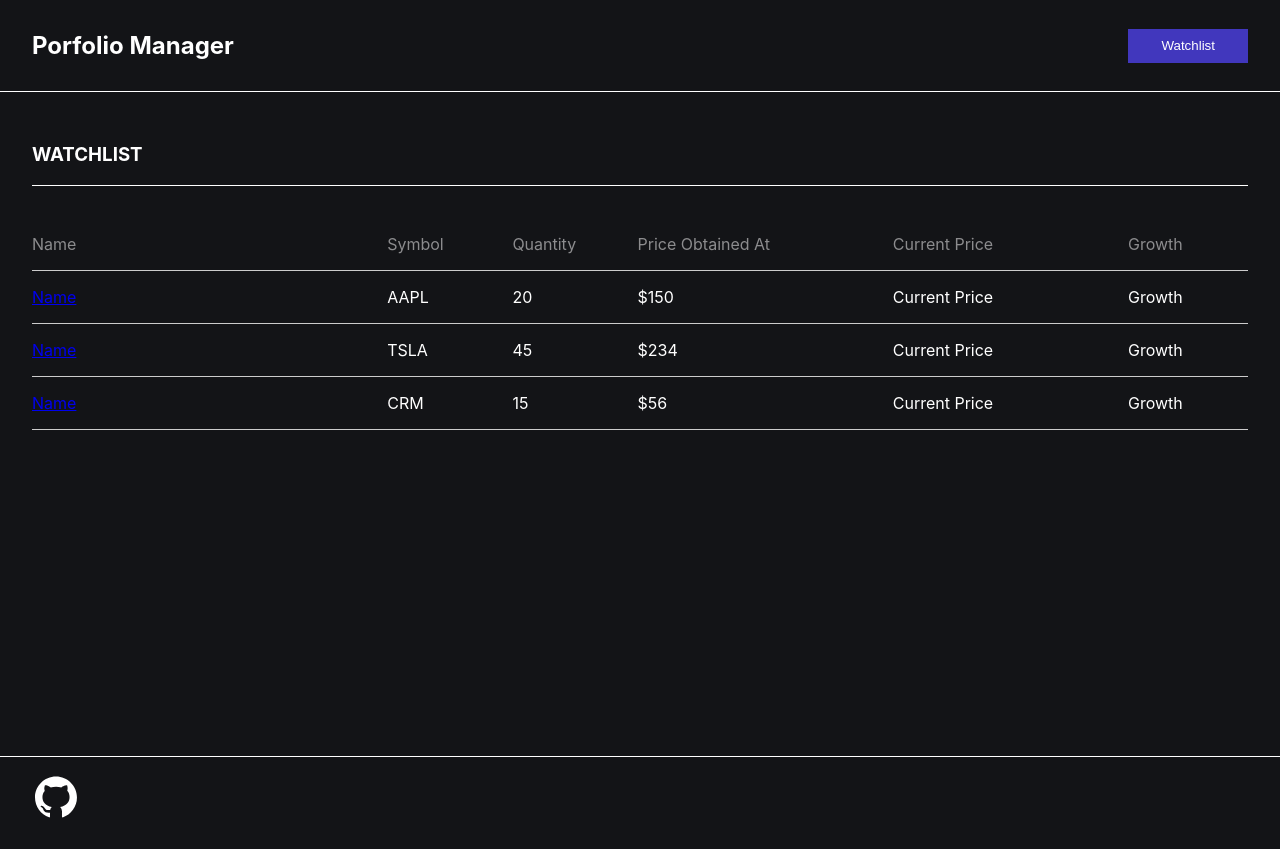
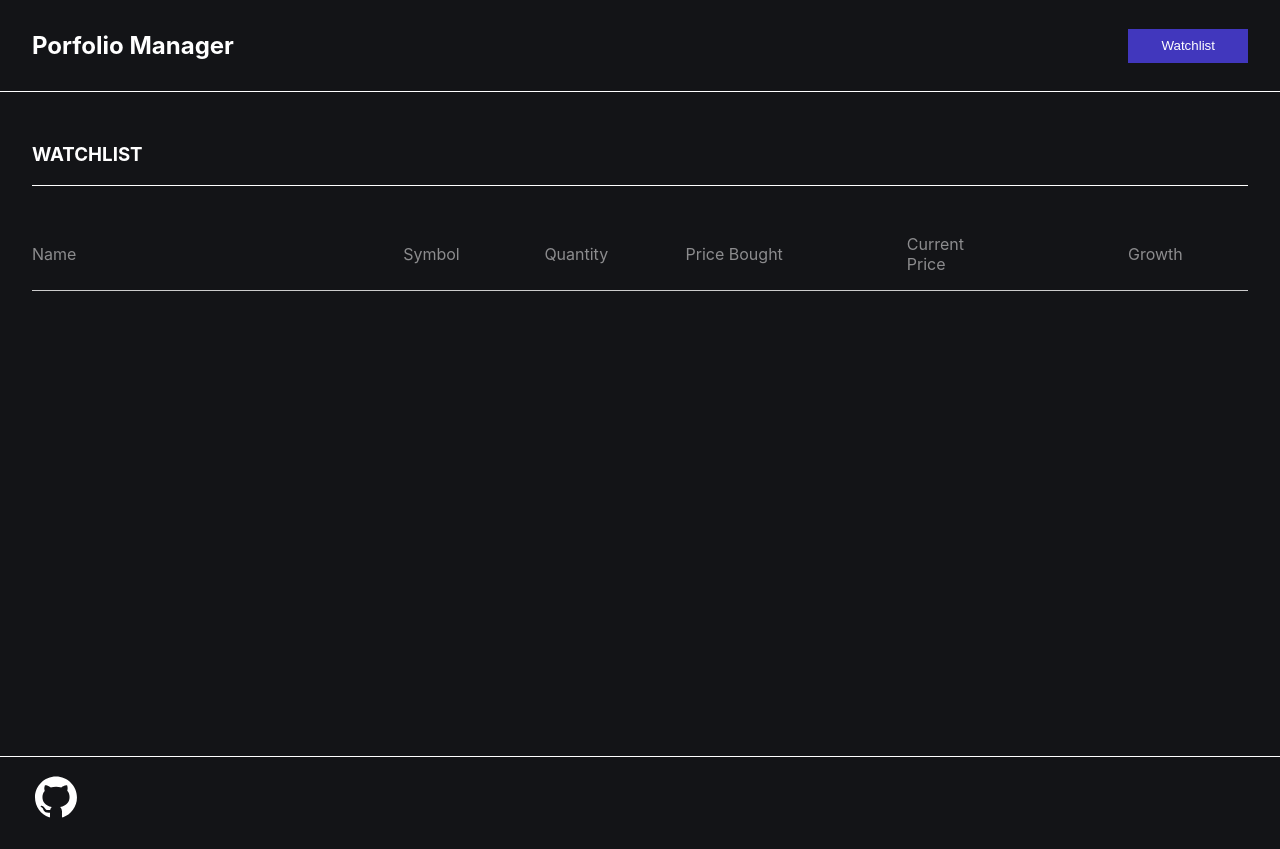
Before and after one commit to JDev100/Portfolio-Manager, a React (Create React App) app in the folder public/: page /watchlist in a window 1280 px wide. Built offline with nearby package versions, Linux system fonts and the light colour scheme.

Commit message:
Local Watchlist rendered on screen now

```diff
--- a/public/src/pages/StockDetails.jsx
+++ b/public/src/pages/StockDetails.jsx
@@ -76,9 +76,10 @@ const StockDetails = () => {
     function addToWatchList(e) {
         e.preventDefault()
         const watchlistData = {
+            name: stockDetails.name,
             symbol: watchlistTicker,
             quantity: watchlistQuantity,
-            priceObtained: watchlistPriceGot
+            priceObtainedAt: watchlistPriceGot
         }
         // localStorage.setItem('watchlist', JSON.stringify(watchlistData))
         if (localStorage.getItem('watchlist')) {
--- a/public/src/pages/Watchlist.jsx
+++ b/public/src/pages/Watchlist.jsx
@@ -7,11 +7,7 @@ import styled from 'styled-components'
 
 
 const Watchlist = () => {
-  /*
-    Temporary Watchlist to Render and display
-    TODO: Interact with either a database / json file
-  */
-  const [stockDetails, setStockDetails] = useState(null);
+  const [stockWatchlist, setStockWatchlist] = useState([]);
   const exampleWatchList = [
     {
       symbol: "AAPL",
@@ -30,6 +26,14 @@ const Watchlist = () => {
     }
   ];
 
+  useEffect(() => {
+    if (localStorage.getItem('watchlist')) {
+      const data = localStorage.getItem('watchlist')
+      var dataparse = JSON.parse(data)
+      setStockWatchlist(dataparse.list)
+    }
+  }, [])
+
   return (
     <Container>
       {/* TABLE HEADER */}
@@ -42,22 +46,22 @@ const Watchlist = () => {
 
         <div className="cell" style={{ width: "20px" }}>Symbol</div>
         <div className="cell" style={{ width: "20px" }}>Quantity</div>
-        <div className="cell" style={{ width: "150px" }}>Price Obtained At</div>
-        <div className="cell" style={{ width: "130px" }}>Current Price</div>
+        <div className="cell" style={{ width: "100px" }}>Price Bought</div>
+        <div className="cell" style={{ width: "100px" }}>Current Price</div>
         <div className="cell" style={{ width: "120px" }}>Growth</div>
       </div>
 
       {
-        exampleWatchList?.map((stock, i) => {
+        stockWatchlist?.map((stock, i) => {
           return (
             <div className="table-row" key={i}>
               <Link className="cell-grow" to={`/stockdetails/${stock.symbol}`}>
-                <div>Name</div>
+                <div>{stock.name}</div>
               </Link>
               <div className="cell" style={{ width: "20px" }}>{stock.symbol}</div>
               <div className="cell" style={{ width: "20px" }}>{stock.quantity}</div>
-              <div className="cell" style={{ width: "150px" }}>${stock.priceObtainedAt}</div>
-              <div className="cell" style={{ width: "130px" }}>Current Price</div>
+              <div className="cell" style={{ width: "100px" }}>${stock.priceObtainedAt}</div>
+              <div className="cell" style={{ width: "100px" }}>Current Price</div>
               <div className="cell" style={{ width: "120px" }}>Growth</div>
             </div>
           )
@@ -73,6 +77,13 @@ export const Container = styled.div`
   min-width: 780px;
   margin: auto;
   padding: 2rem 2rem;
+  a {
+    text-decoration: none;
+    color: white;
+    &:hover {
+        text-decoration: underline;
+    }
+  }
   .table-header {
     margin-bottom: 2rem;
   width: 100%;
```
